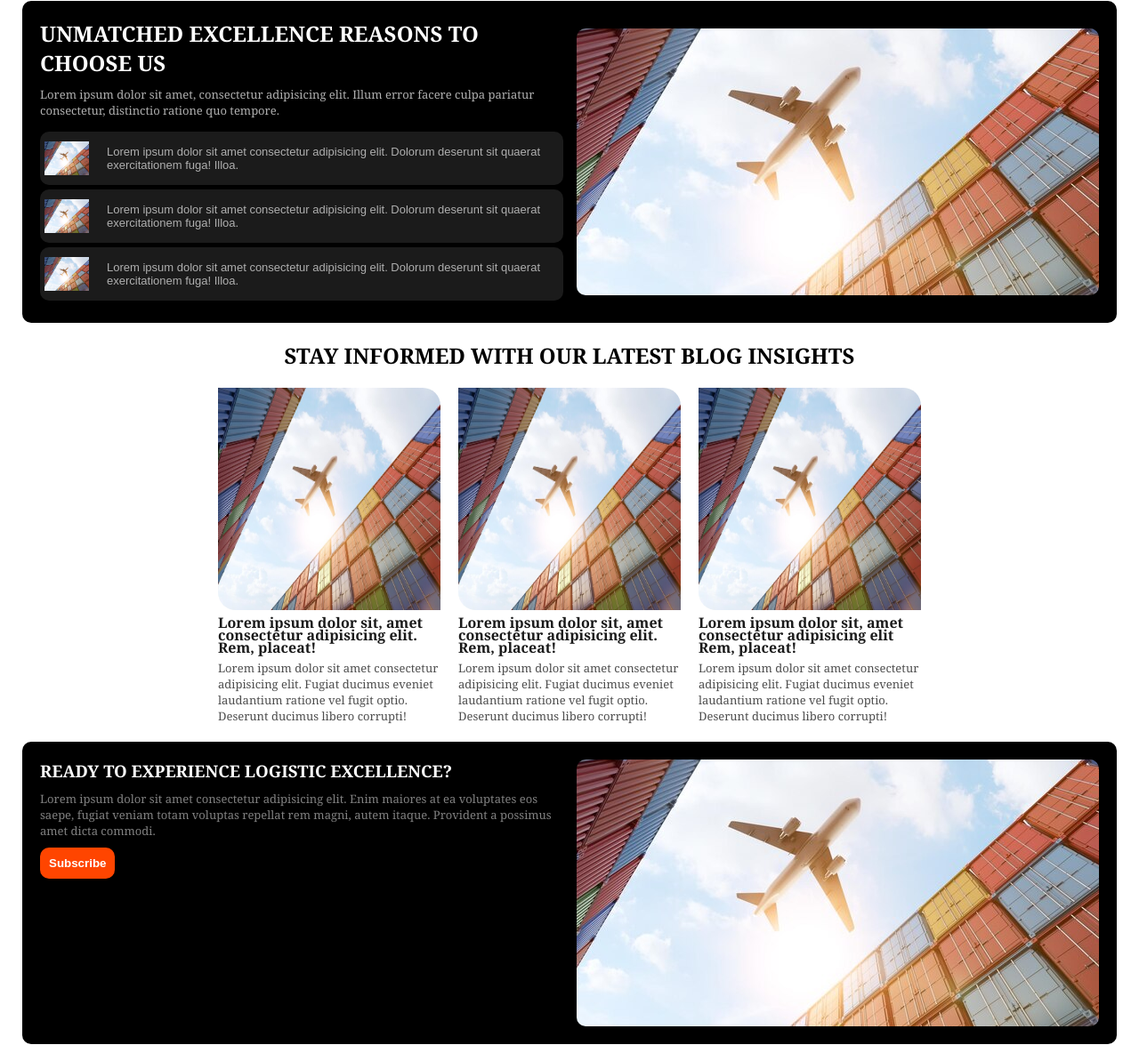
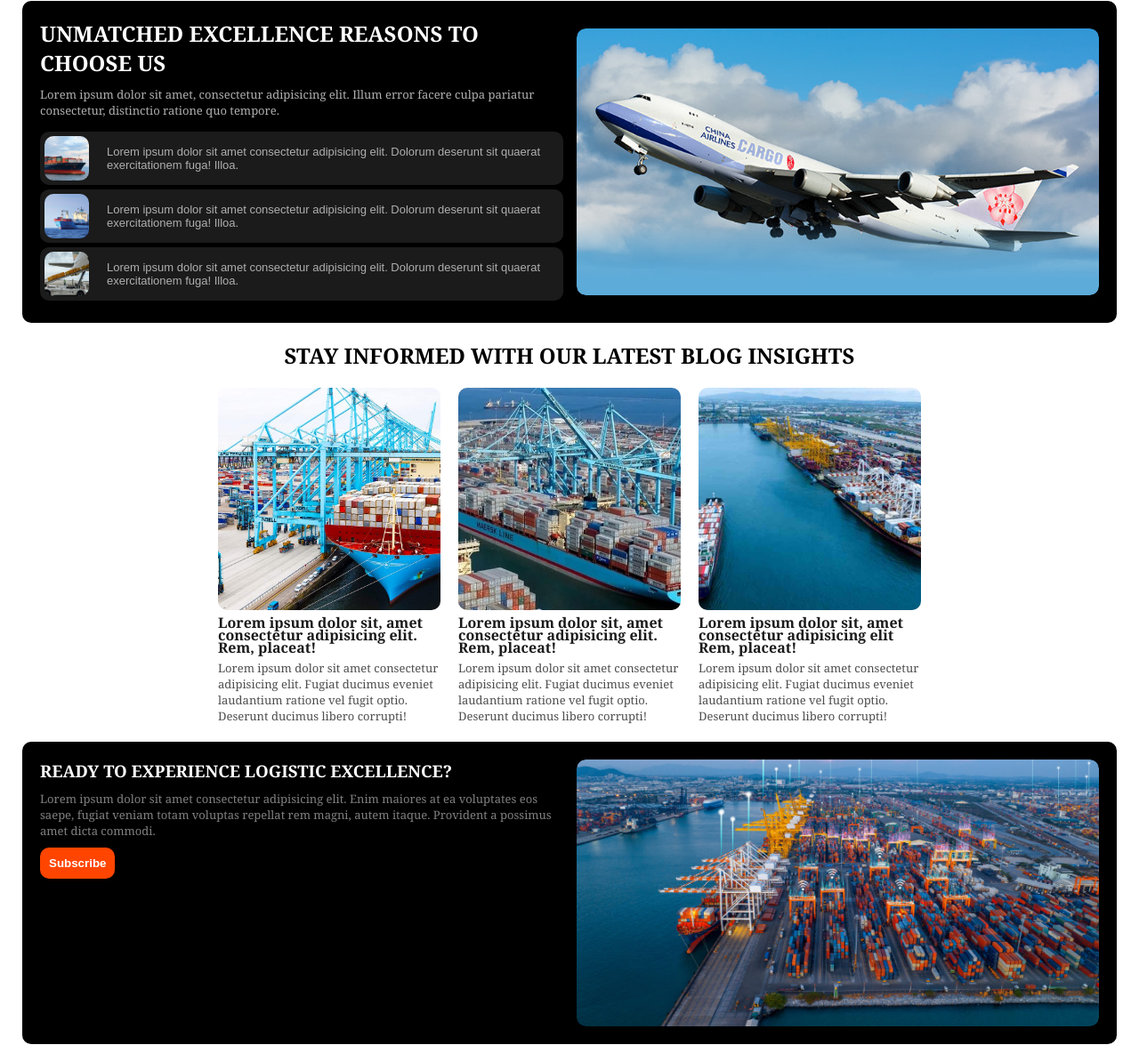
Before and after one commit to BennethA/Shipping-Website, a plain HTML site: page index.html in a window 1280 px wide. Shown: the part 956-2140 px from the top of the page at 89% size. Drawn offline with Linux system fonts and the light colour scheme.

Commit message:
minor changes

```diff
--- a/index.css
+++ b/index.css
@@ -177,11 +177,27 @@ section:first-child {
 
 .firstSectionSecondDiv{
   height: 400px;
-  display: flex;
+}
+
+.firstSectionSecondDiv, .thirdSectionSecondDiv, .fourthSectionSecondDiv{
+  width: 50%;
   overflow: hidden;
   border-radius: 10px;
-  align-items: center;
-  justify-content: center;
+  background-size: cover;
+}
+
+.firstSectionSecondDiv img, .thirdSectionSecondDiv img, .fourthSectionSecondDiv img, .fifthSectionSecondDivCard div:first-child img {
+  width: 100%;
+  height: 100%;
+  cursor: pointer;
+  overflow: hidden;
+  object-fit: cover;
+  border-radius: 10px;
+  transition: transform 0.2s ease-in-out;
+}
+
+.secondDivs img:hover, .secondDivs button img:hover{
+  transform: scale(1.1);
 }
 
 section:nth-child(2) {
@@ -234,8 +250,8 @@ section:nth-child(3) {
 
 .thirdSectionFirstDiv, .thirdSectionSecondDiv{
   width: 50%;
-  height: 100%;
   display: flex;
+  overflow: hidden;
   align-items: center;
   flex-direction: column;
   justify-content: center;
@@ -276,12 +292,7 @@ section:nth-child(3) {
 }
 
 .thirdSectionSecondDiv {
-  display: flex;
   height: 300px;
-  align-items: center;
-  justify-content: center;
-  overflow: hidden;
-  border-radius: 10px;
 }
 
 section:nth-child(4) {
@@ -307,13 +318,7 @@ section:nth-child(4) {
 }
 
 .fourthSectionSecondDiv {
-  width: 50%;
-  display: flex;
   height: 300px;
-  overflow: hidden;
-  align-items: center;
-  border-radius: 10px;
-  justify-content: center;
 }
 
 section:nth-child(4) p{
@@ -339,6 +344,10 @@ section:nth-child(4) button{
 
 section:nth-child(4) button img{
   width: 50px;
+  height: 50px;
+  border-radius: 10px;
+  object-fit: cover;
+  transition: transform 0.2s ease-in-out;
 }
 
 section:nth-child(4) button:active{
@@ -382,19 +391,8 @@ section:nth-child(5) {
 }
 
 .fifthSectionSecondDivCard div:first-child {
-  width: 100%;
-  display: flex;
   height: 250px;
-  align-items: center;
-  justify-content: center;
-}
-
-.fifthSectionSecondDivCard div:first-child img {
-  width: 100%;
-  height: 100%;
-  overflow: hidden;
-  border-top-right-radius: 20px;
-  border-bottom-left-radius: 20px;
+  background-size: cover;
 }
 
 .fifthSectionSecondDivCard div:last-child h4 {
--- a/index.html
+++ b/index.html
@@ -20,7 +20,7 @@
     </nav>
     <div id="hamburger" class="">
       <span id="pointer" class="">&#10095</span>
-      <button>HAM</button>
+      <button>MENU</button>
     </div>
     <div id="hiddenNav" class="hide">
       <nav>
@@ -52,8 +52,8 @@
           </div>
         </div>
       </div>
-      <div class="firstSectionSecondDiv">
-        <img src="assets/cargo-plane-flying-stack-containers-container-port_493806-16081.jpg" alt="">
+      <div class="firstSectionSecondDiv secondDivs">
+        <img src="assets/IMG_1.jpeg" alt="">
       </div>
     </section>
     <section>
@@ -86,8 +86,8 @@
           <p>180K</p>
         </div>
       </div>
-      <div class="thirdSectionSecondDiv">
-        <img src="assets/cargo-plane-flying-stack-containers-container-port_493806-16081.jpg" alt="">
+      <div class="thirdSectionSecondDiv secondDivs">
+        <img src="assets/IMG_2.jpeg" alt="">
       </div>
     </section>
     <section>
@@ -100,29 +100,29 @@
             Lorem ipsum dolor sit amet, consectetur adipisicing elit. Illum error facere culpa pariatur consectetur, distinctio ratione quo tempore.
           </p>
         </div>
-        <div>
+        <div class="secondDivs">
           <button>
-            <img src="assets/cargo-plane-flying-stack-containers-container-port_493806-16081.jpg" alt="">
+            <img src="assets/IMG_3.jpeg" alt="">
             <p>
               Lorem ipsum dolor sit amet consectetur adipisicing elit. Dolorum deserunt sit quaerat exercitationem fuga! Illoa.
             </p>
           </button>
           <button>
-            <img src="assets/cargo-plane-flying-stack-containers-container-port_493806-16081.jpg" alt="">
+            <img src="assets/IMG_4.jpeg" alt="">
             <p>
               Lorem ipsum dolor sit amet consectetur adipisicing elit. Dolorum deserunt sit quaerat exercitationem fuga! Illoa.
             </p>
           </button>
           <button>
-            <img src="assets/cargo-plane-flying-stack-containers-container-port_493806-16081.jpg" alt="">
+            <img src="assets/IMG_5.jpeg" alt="">
             <p>
               Lorem ipsum dolor sit amet consectetur adipisicing elit. Dolorum deserunt sit quaerat exercitationem fuga! Illoa.
             </p>
           </button>
         </div>
       </div>
-      <div class="fourthSectionSecondDiv">
-        <img src="assets/cargo-plane-flying-stack-containers-container-port_493806-16081.jpg" alt="">
+      <div class="fourthSectionSecondDiv secondDivs">
+        <img src="assets/IMG_7.jpeg" alt="">
       </div>
     </section>
     <section>
@@ -134,7 +134,7 @@
       <div class="fifthSectionSecondDiv">
         <div class="fifthSectionSecondDivCard">
           <div>
-            <img src="assets/cargo-plane-flying-stack-containers-container-port_493806-16081.jpg" alt="">
+            <img src="assets/IMG_11.jpeg" alt="">
           </div>
           <div>
             <h4>
@@ -147,7 +147,7 @@
         </div>
         <div class="fifthSectionSecondDivCard">
           <div>
-            <img src="assets/cargo-plane-flying-stack-containers-container-port_493806-16081.jpg" alt="">
+            <img src="assets/IMG_10.jpeg" alt="">
           </div>
           <div>
             <h4>
@@ -160,7 +160,7 @@
         </div>
         <div class="fifthSectionSecondDivCard">
           <div>
-            <img src="assets/cargo-plane-flying-stack-containers-container-port_493806-16081.jpg" alt="">
+            <img src="assets/IMG_9.jpeg" alt="">
           </div>
           <div>
             <h4>
@@ -185,8 +185,8 @@
           Subscribe
         </button>
       </div>
-      <div class="thirdSectionSecondDiv">
-        <img src="assets/cargo-plane-flying-stack-containers-container-port_493806-16081.jpg" alt="">
+      <div class="thirdSectionSecondDiv secondDivs">
+        <img src="assets/IMG_8.jpeg" alt="">
       </div>
     </section>
   </main>
```
Also changed, not shown: assets/IMG_1.jpeg (added), assets/IMG_10.jpeg (added), assets/IMG_11.jpeg (added), assets/IMG_12.jpg (renamed from assets/cargo-plane-flying-stack-containers-container-port_493806-16081.jpg), assets/IMG_2.jpeg (added), assets/IMG_3.jpeg (added), assets/IMG_4.jpeg (added), assets/IMG_5.jpeg (added), assets/IMG_6.jpeg (added), assets/IMG_7.jpeg (added), assets/IMG_8.jpeg (added), assets/IMG_9.jpeg (added), assets/cargoShip.jpg (deleted).
